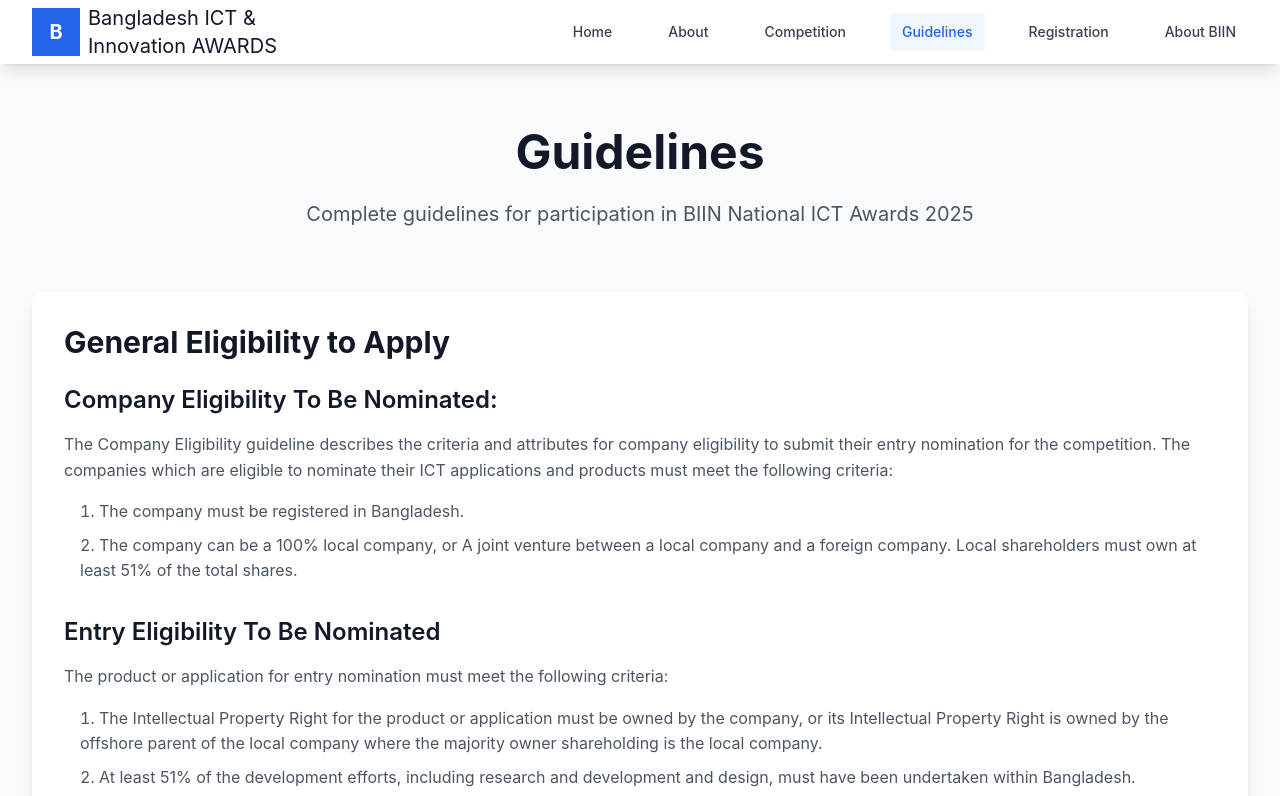
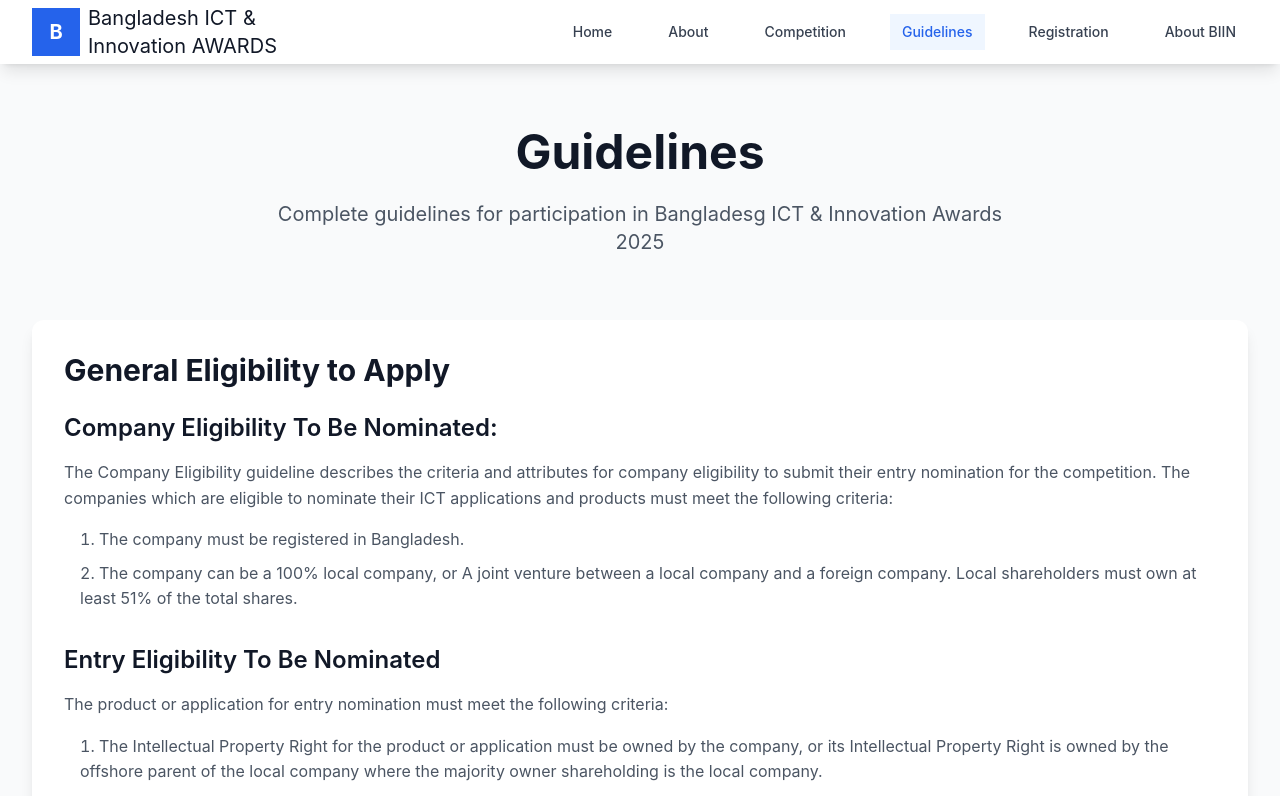
Before and after one commit to Ayonspoiler/BIIN_Award_Function, a React (Vite) app in the folder frontend/: page /guidelines in a window 1280 px wide. Shown: the top 796 px of the page. Built offline with nearby package versions, Linux system fonts and the light colour scheme.

Commit message:
Update on Guidelines Page

```diff
--- a/frontend/src/pages/Guidelines.jsx
+++ b/frontend/src/pages/Guidelines.jsx
@@ -10,7 +10,7 @@ const Guidelines = () => {
             Guidelines
           </h1>
           <p className="text-xl text-gray-600 max-w-3xl mx-auto">
-            Complete guidelines for participation in BIIN National ICT Awards
+            Complete guidelines for participation in Bangladesg ICT & Innovation Awards
             2025
           </p>
         </div>
```
